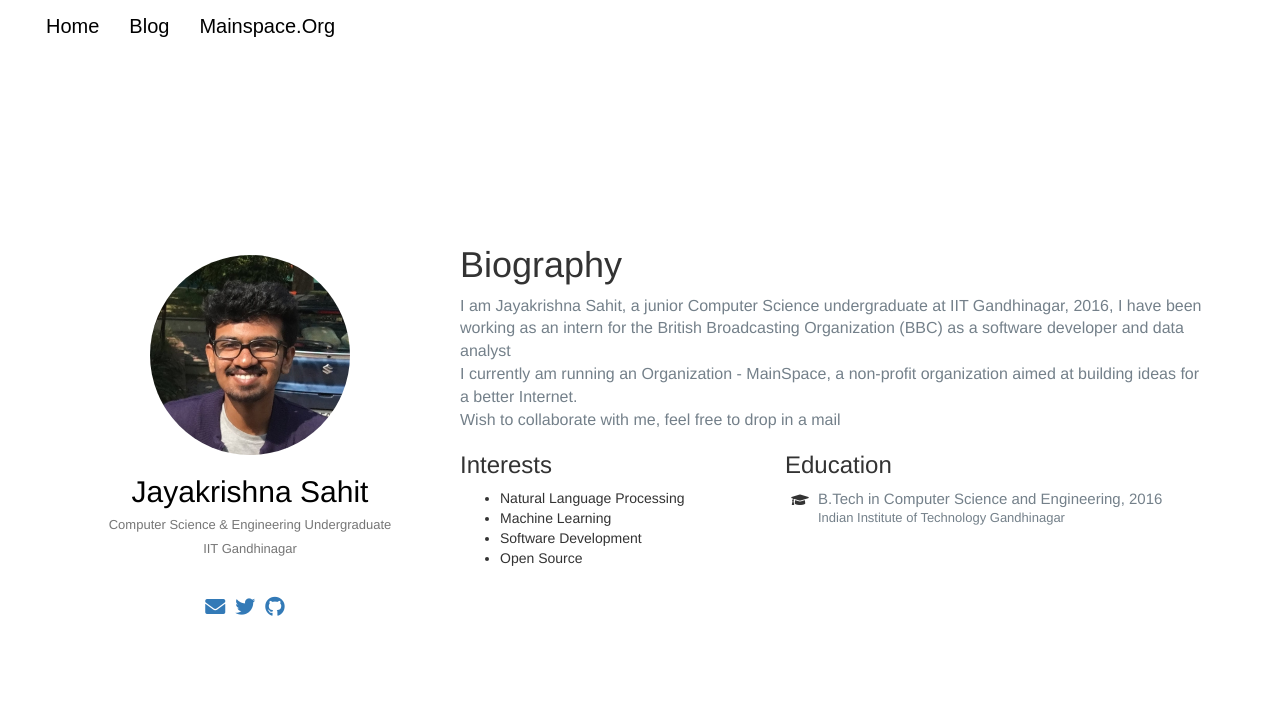
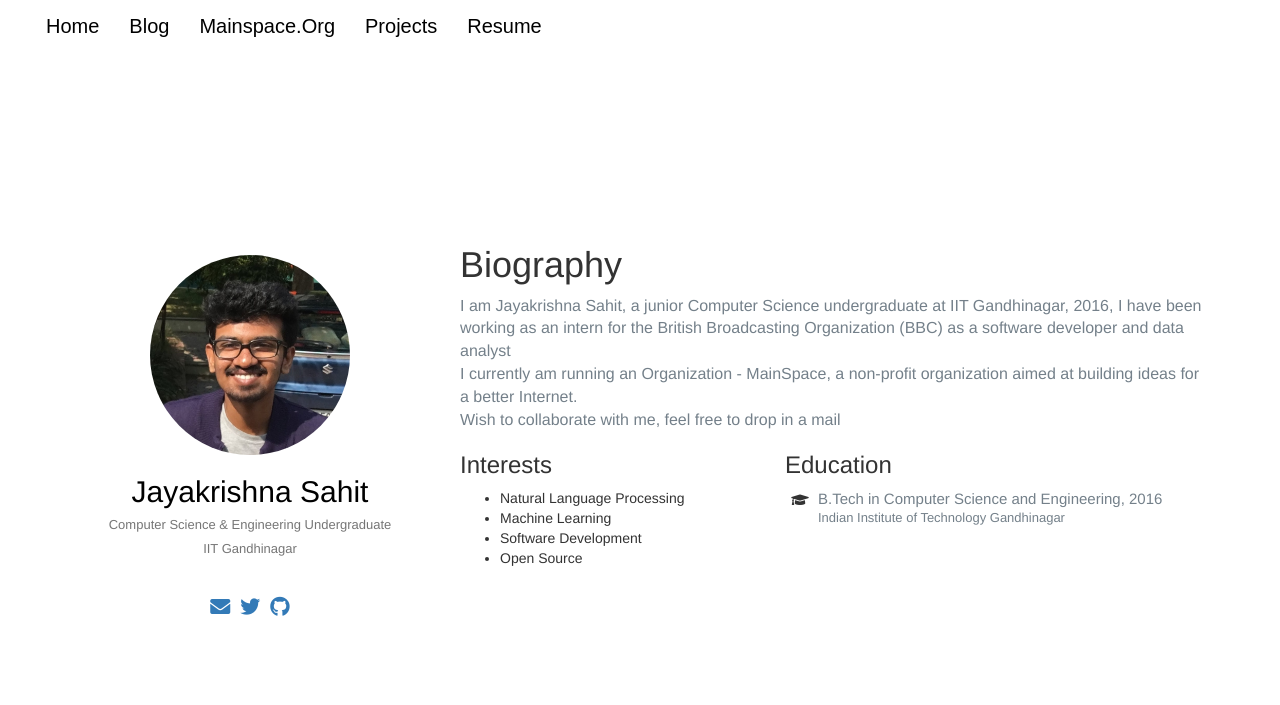
Before and after one commit to sahitpj/sahitpj.github.io, a Jekyll site: the page built from index.html, in a window 1280 px wide. Shown: the top 705 px of the page. Built offline with Jekyll 4.4.1, drawn with Linux system fonts in a browser that asks for light colours; nearby versions of some CDN libraries; the list of posts is cut into pages by our own code.

Commit message:
added resume

```diff
--- a/_includes/header.html
+++ b/_includes/header.html
@@ -43,6 +43,8 @@
               <li><a href="/archive/" style="color:black !important; font-family: 'Rockwell', sans-serif !important; font-size: 20px !important">Blog</a></li>
               <!-- <li><a href="/projects/" style="color:black !important; font-family: 'Rockwell', sans-serif !important; font-size: 20px !important">Projects</a></li> -->
               <li><a href="https://mainspace-org.github.io" style="color:black !important; font-family: 'Rockwell', sans-serif !important; font-size: 20px !important">Mainspace.Org</a></li>
+              <li><a href="#" style="color:black !important; font-family: 'Rockwell', sans-serif !important; font-size: 20px !important">Projects</a></li>
+              <li><a href="{{ site.baseurl }}/assets/Resume_Org.pdf" target="_blank" style="color:black !important; font-family: 'Rockwell', sans-serif !important; font-size: 20px !important">Resume</a></li>
             </ul>
           </div>
         </div>
--- a/index.html
+++ b/index.html
@@ -44,11 +44,6 @@
             <li>
               <a itemprop="sameAs" href="https://github.com/sahitpj" target="_blank" rel="noopener">
                 <i class="fab fa-github big-icon"></i>
-              </a>
-            </li>
-            <li>
-              <a itemprop="sameAs" href="/files/cv.pdf" >
-                <i class="ai ai-cv big-icon"></i>
               </a>
             </li>
 
```
